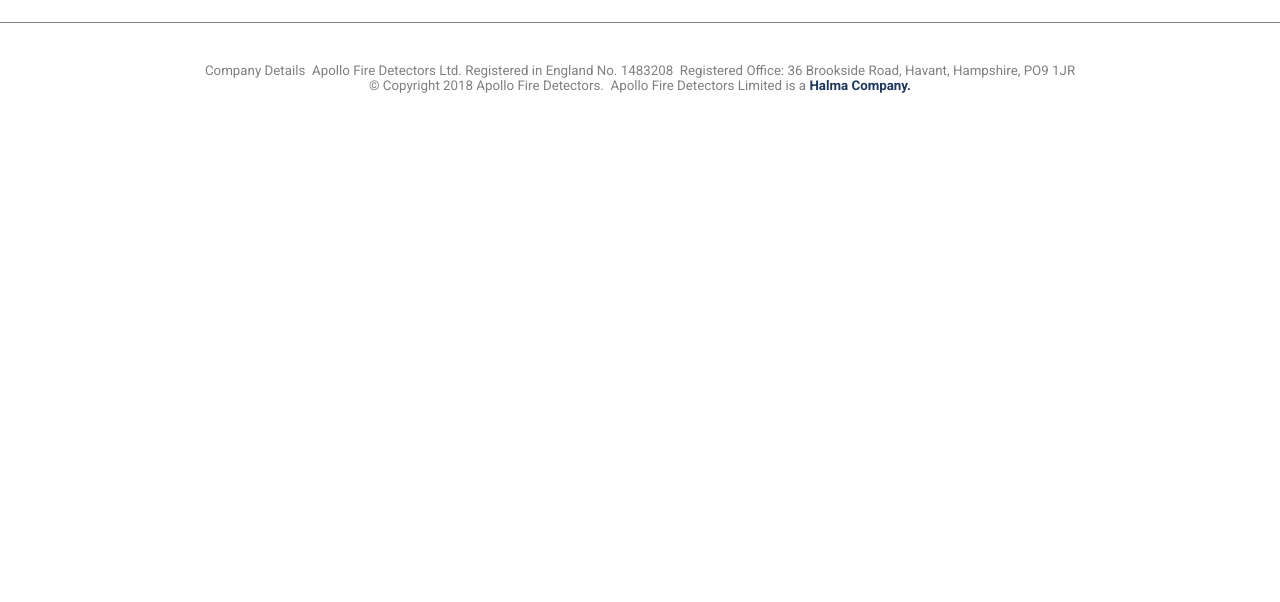
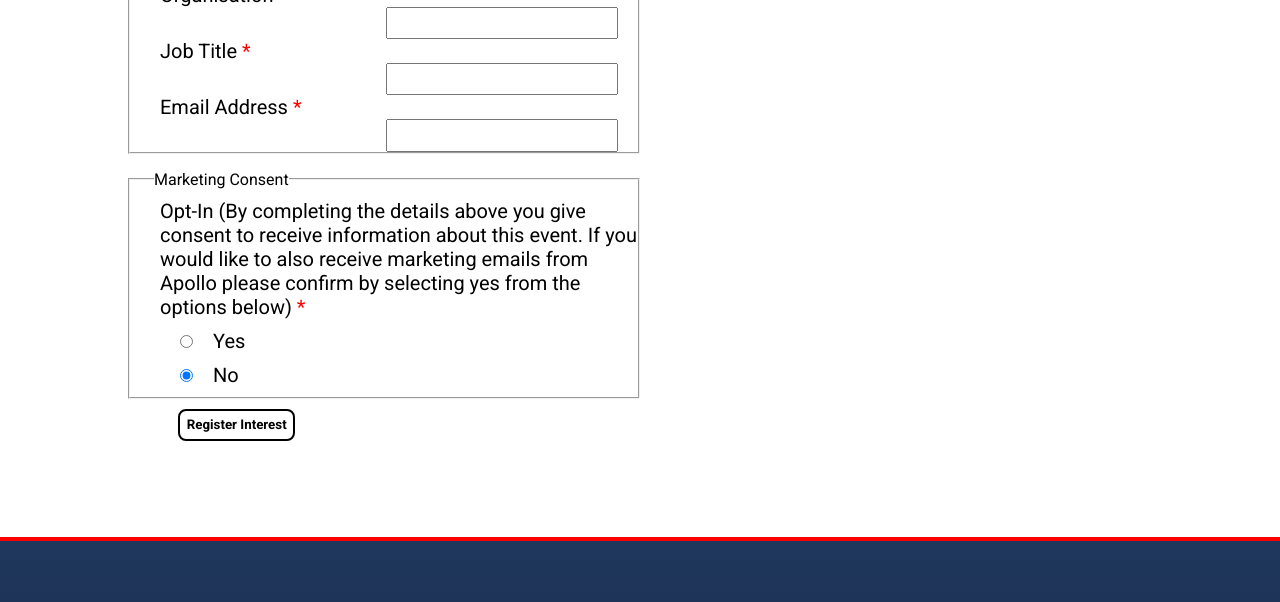
Before and after one commit to Grahame-student/CDA404_AE2_work_based_project, a plain HTML site: page index.html in a window 1280 px wide. Shown: the part 2231-2833 px from the top of the page. Before the commit the page ends 2364 px from the top, so only its background shows below. Drawn offline with Linux system fonts and the light colour scheme.

Commit message:
added webinar registration form

```diff
--- a/css/apollo.css
+++ b/css/apollo.css
@@ -328,6 +328,80 @@ ul.breadcrumb li a:hover {
         margin-left: 0px;
     }
 }
+
+#webinar-register {
+    margin-top: var(--space-xx-large);
+    max-width: 50%;
+}
+
+#webinar-register input {
+    padding: var(--space-tiny);
+}
+
+legend {
+    margin-left: var(--space-x-small);
+}
+
+#webinar-register .required {
+    color: var(--colour-2nd);
+}
+
+#webinar-register input {
+    margin-left: var(--space-x-small);
+    margin-right: var(--space-x-small);
+}
+
+#webinar-register p {
+    margin-top: var(--space-tiny);
+    margin-left: var(--space-x-small);
+    padding-bottom: 0px;
+}
+
+#webinar-register p+p {
+    margin-top: var(--space-tiny);
+    margin-bottom: var(--space-tiny);
+    padding-top: 0px;
+    padding-bottom: 0px;
+}
+
+#webinar-register p>label {
+    display: inline-block;
+    width: 45%;
+    white-space: nowrap;
+}
+
+#webinar-register fieldset+fieldset {
+    margin-top: var(--space-xx-small);
+}
+
+#webinar-register input[type=text] {
+    float: right;
+    width: 45%;
+}
+
+#webinar-register input[type=email] {
+    float: right;
+    width: 45%;
+}
+
+#webinar-register input[type=submit] {
+    border: 2px solid var(--colour-3rd);
+    color: var(--colour-3rd);
+    font-weight: bold;
+    background: none;
+    box-shadow: none;
+    border-radius: 8px;
+}
+
+#webinar-register input[type=submit]:hover {
+    border: 2px solid var(--colour-2nd);
+    color: var(--colour-2nd);
+}
+
+#webinar-register .option-group label {
+    width: 100%;
+    white-space: initial;
+}
 /* Main Content - End */
 
 
@@ -378,7 +452,7 @@ ul.breadcrumb li a:hover {
 }
 
 #newsletter input {
-    padding: 4px;
+    padding: var(--space-tiny);
 }
 
 #newsletter input[type=submit] {
@@ -486,8 +560,8 @@ ul.breadcrumb li a:hover {
     justify-content: center;
     align-items: center;
     border-top: 0.5px solid var(--colour-5th);
-    margin-left: var(content-margin);
-    margin-right: var(content-margin);
+    margin-left: var(--content-margin);
+    margin-right: var(--content-margin);
     padding-top: var(--space-medium);
     padding-bottom: var(--space-medium);
 }
--- a/index.html
+++ b/index.html
@@ -93,7 +93,40 @@
                     </div>
                 </div>
 
-                <form id="register-webinar">
+                <form id="webinar-register">
+                    <h2>Webinar Registration</h2>
+                    <p><span class="required">*</span> Required Field</p>
+                    <fieldset>
+                        <legend>Events</legend>
+                        <p>Pick the event(s) you wish to attend.<span class="required"> *</span></p>
+                        <p><input type="checkbox" name="event_diagnostics" value="02/09/2020 - Test Set Diagnostics"><label for="event_diagnostics">02/09/2020 - Test Set Diagnostics</label></p>
+                        <p><input type="checkbox" name="event_product_ranges" value="16/09/2020 - XP95, Discovery & Soteria"><label for="event_product_ranges">16/09/2020 - XP95, Discovery & Soteria</label></p>
+                        <p><input type="checkbox" name="event_alarmsense" value="30/09/2020 - AlarmSense"><label for="event_alarmsense">30/09/2020 - AlarmSense</label></p>
+                        <p><input type="checkbox" name="event_hazardous" value="14/10/2020 - Fire Detection in Hazardous Areas"><label for="event_hazardous">14/10/2020 - Fire Detection in Hazardous Areas</label></p>
+                        <p><input type="checkbox" name="event_xpander" value="28/10/2020 - XPander"><label for="event_xpander">28/10/2020 - XPander</label></p>
+                    </fieldset>
+                    <fieldset>
+                        <legend>Trainee Details</legend>
+                        <p><label>First Name<span class="required"> *</span></label><input type="text" name="first_name" required></p>
+                        <p><label>Last Name<span class="required"> *</span></label><input type="text" name="last_name" required></p>
+                        <div class="option-group">
+                            <p><label>Do you buy directly from Apollo?<span class="required"> *</span></label></p>
+                            <p><input type="radio" name="buy_direct" value="yes" required checked>Yes</p>
+                            <p><input type="radio" name="buy_direct" value="no">No</p>
+                        </div>
+                        <p><label>Organisation<span class="required"> *</span></label><input type="text" name="organisation" required></p>
+                        <p><label>Job Title<span class="required"> *</span></label><input type="text" name="job_title" required></p>
+                        <p><label>Email Address<span class="required"> *</span></label><input type="email" name="webinar_email_address" required></p>
+                    </fieldset>
+                    <fieldset>
+                        <legend>Marketing Consent</legend>
+                        <div class="option-group">
+                            <p><label>Opt-In (By completing the details above you give consent to receive information about this event.  If you would like to also receive marketing emails from Apollo please confirm by selecting yes from the options below)<span class="required"> *</span></label></p>
+                            <p><input type="radio" name="opt_in" value="yes" required>Yes</p>
+                            <p><input type="radio" name="opt_in" value="no" checked>No</p>
+                        </div>
+                    </fieldset>
+                    <p><input type="submit" name="webinar-submit" value="Register Interest"></p>
                 </form>
             </div>
 
--- a/scripts/apollo.js
+++ b/scripts/apollo.js
@@ -1,9 +1,10 @@
 function setupEvents()
 {
-    document.getElementById("newsletter-subscribe").addEventListener("submit", validate);
+    document.getElementById("newsletter-subscribe").addEventListener("submit", validate_newsletter);
+    document.getElementById("webinar-register").addEventListener("submit", validate_webinar);
 }
 
-function validate(e)
+function validate_newsletter(e)
 {
     const newsletter_subscribe = document.getElementById("newsletter-subscribe");
 
@@ -17,3 +18,9 @@ function validate(e)
         console.log("email field populated, submitting form");
     }
 }
+
+function validate_webinar(e)
+{
+    console.log("not implemented yet");
+    e.preventDefault();
+}
```
Also changed, not shown: earth_faults.html (+14 -10 lines).
